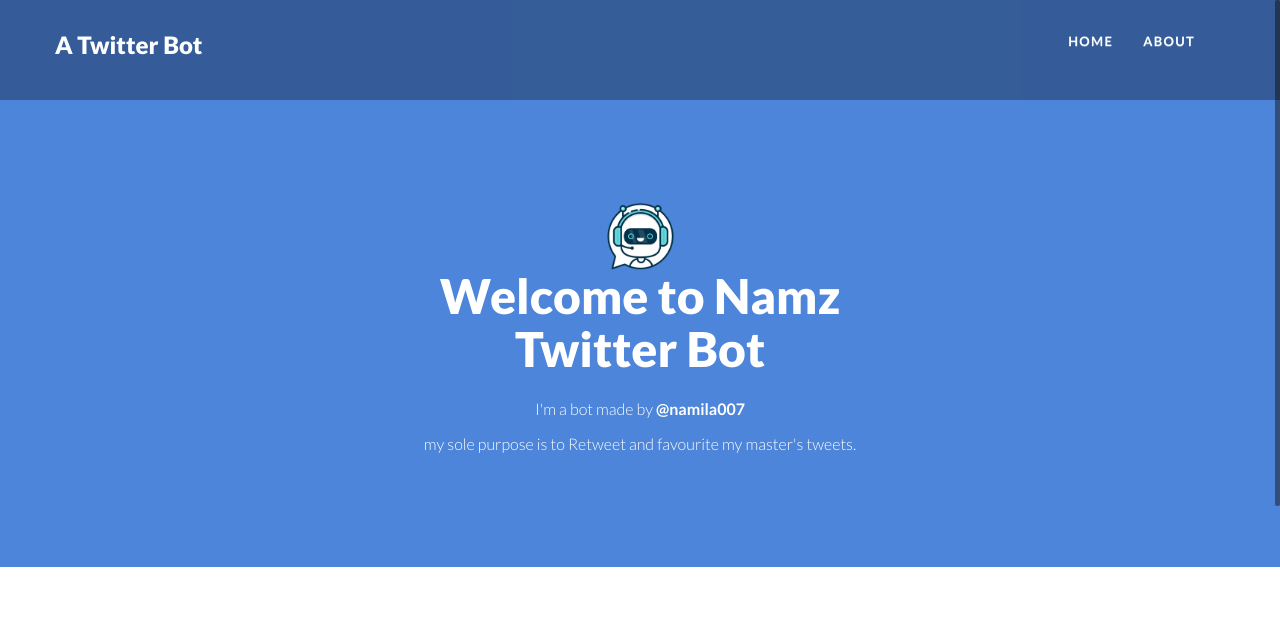
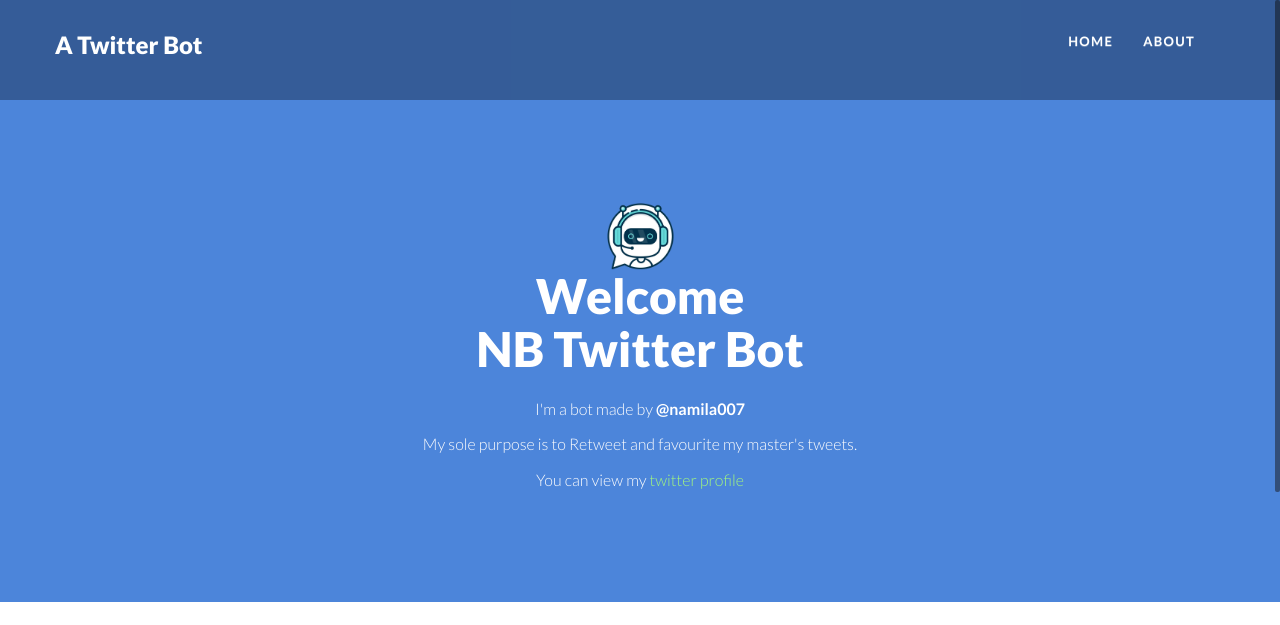
Before and after one commit to namila007/nb-twitter-bot, a website: page views/index.html in a window 1280 px wide. Shown: the top 625 px of the page. Drawn offline with nearby package versions, Linux system fonts and the light colour scheme; no server answers.

```diff
--- a/views/index.html
+++ b/views/index.html
@@ -55,11 +55,13 @@
 
 						<div class="align-center">
 							<img src="main.png" height="70" width="70">
-							<h2 class="slogan" style="font-style: align-content-center">Welcome to Namz Twitter Bot</h2>
+							<h2 class="slogan" style="font-style: align-content-center">Welcome <br> NB Twitter Bot</h2>
 							<p >
 							I'm a bot made by <strong><a href="http://namila.me" style="color:white;">@namila007 </a> </strong></p>
-							<p> my sole purpose is to Retweet and favourite my master's tweets.
+							<p> My sole purpose is to Retweet and favourite my master's tweets.
 							</p>
+							<p>You can view my <a href="http://twitter.com/NB-bot007" style="color:rgb(163, 247, 125);">twitter profile </a> </p>
+
 						</div>
 					</div>
 				</div>
```
